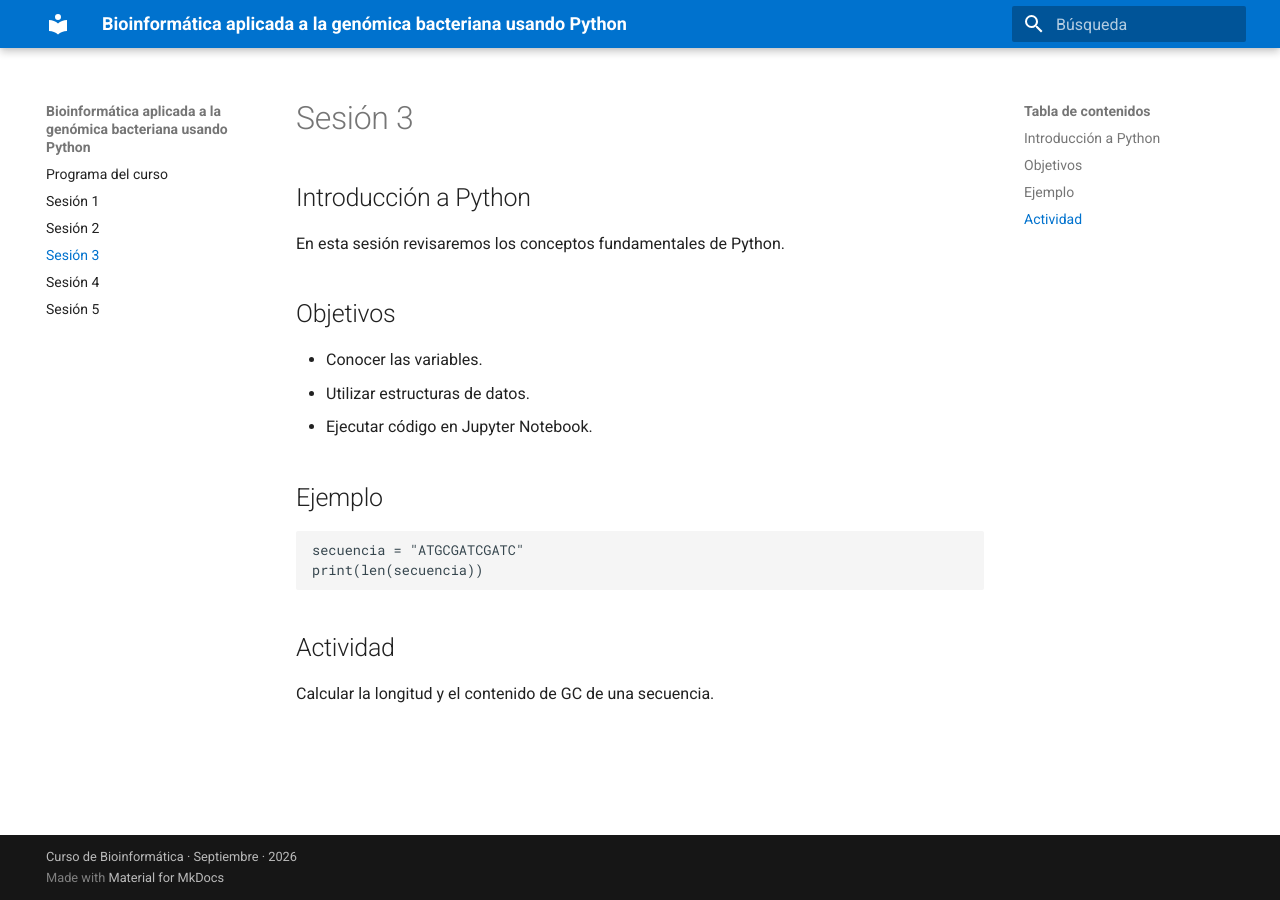
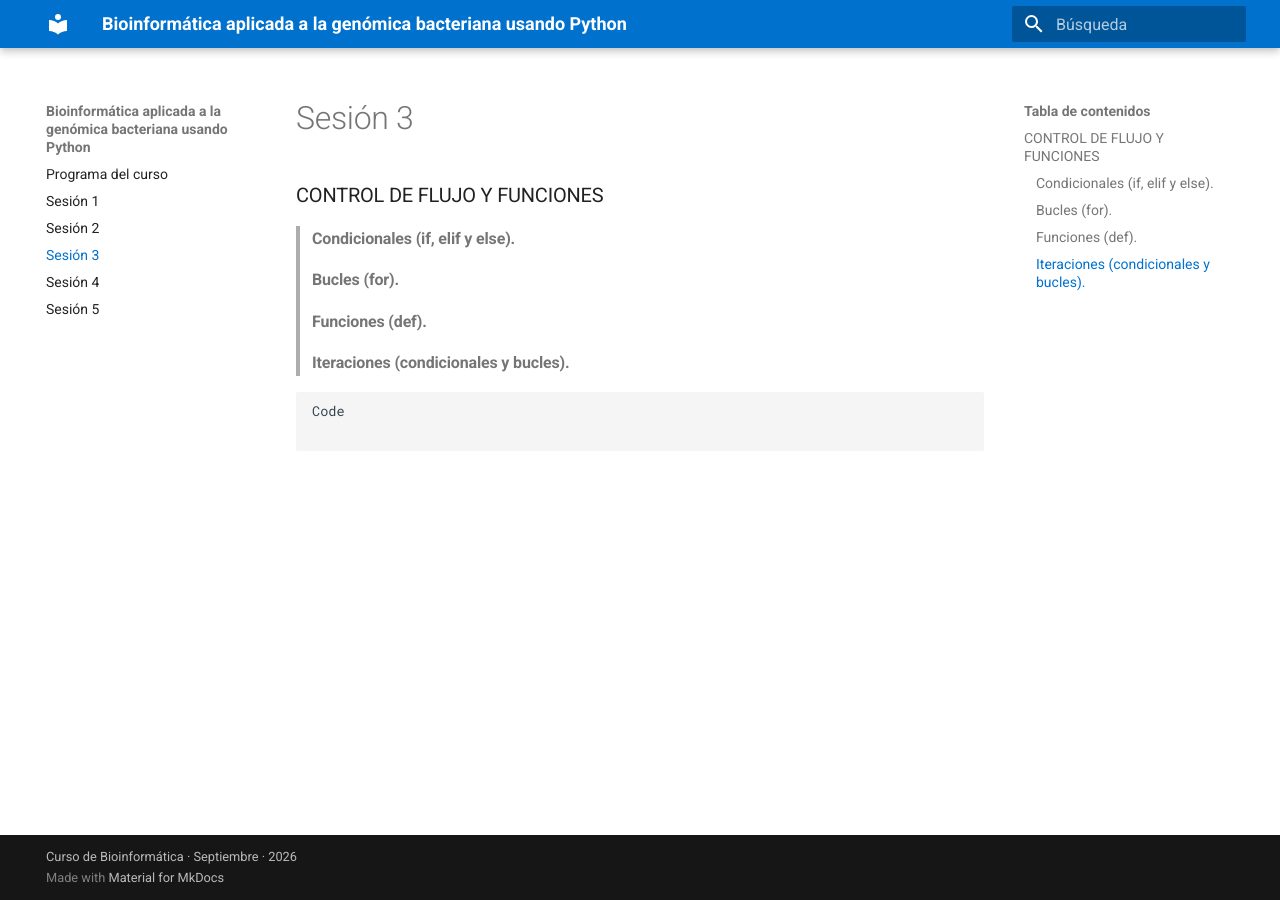
Before and after one commit to eduardo1011/curso26, an MkDocs documentation site: the page built from docs/sesion3.md, in a window 1280 px wide. Built offline with MkDocs 1.6.1 and Material for MkDocs 9.7.7, drawn with Linux system fonts in a browser that asks for light colours.

Commit message:
Revise session 3 to focus on control flow and functions
Updated session content to focus on control flow and functions, removing introductory material and example.

````diff
--- a/docs/sesion3.md
+++ b/docs/sesion3.md
@@ -1,22 +1,10 @@
-# Sesión 3
-
-## Introducción a Python
-
-En esta sesión revisaremos los conceptos fundamentales de Python.
-
-## Objetivos
-
-- Conocer las variables.
-- Utilizar estructuras de datos.
-- Ejecutar código en Jupyter Notebook.
-
-## Ejemplo
+### CONTROL DE FLUJO Y FUNCIONES
+> #### Condicionales (if, elif y else).
+> #### Bucles (for).
+> #### Funciones (def).
+> #### Iteraciones (condicionales y bucles).
 
 ```python
-secuencia = "ATGCGATCGATC"
-print(len(secuencia))
+Code
+
 ```
-
-## Actividad
-
-Calcular la longitud y el contenido de GC de una secuencia.
````
